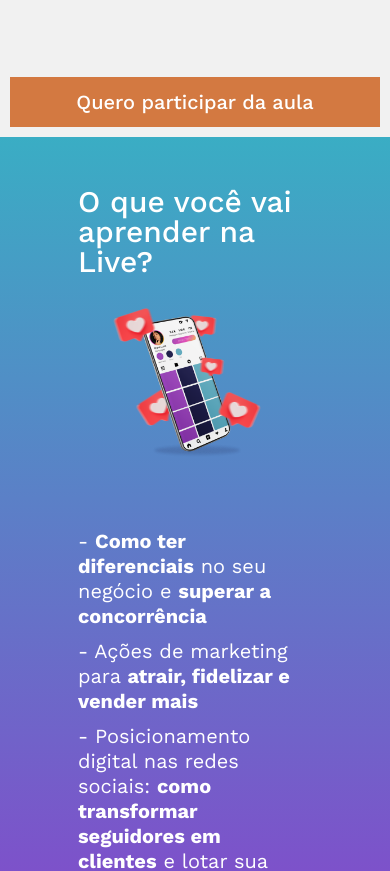
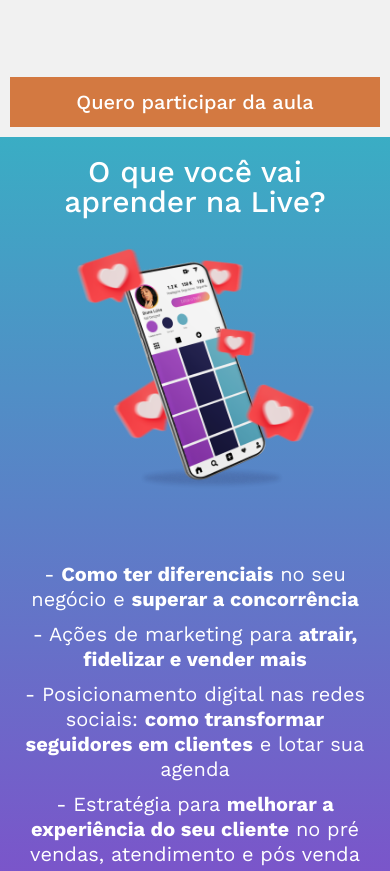
Before and after one commit to viniciuscoassis/LandingPage_Prit, a React (Create React App) app: page / in a window 390 px wide. Shown: the part 1720-2591 px from the top of the page. Built offline with nearby package versions, Linux system fonts and the light colour scheme.

Commit message:
fix: responsive section2

```diff
--- a/src/Components/Section2.js
+++ b/src/Components/Section2.js
@@ -4,7 +4,6 @@ import { styledButton } from "../Styles";
 export default function Section2() {
   return (
     <Wrapper>
-      <Container>
       <h1>O que você vai aprender na Live?</h1>
       <div className="image">
         <img src={celular} alt="celular" />
@@ -25,15 +24,13 @@ export default function Section2() {
         </p>
         <p>
           - Estratégia para{" "}
-            <strong>melhorar a experiência do seu cliente</strong> no pré
-            vendas, atendimento e pós venda
+          <strong>melhorar a experiência do seu cliente</strong> no pré vendas,
+          atendimento e pós venda
         </p>
       </div>
       <Button onClick={() => window.scrollTo(0.0)}>
         Quero participar da aula
       </Button>
-      </Container>
-      <div className="block2"></div>
     </Wrapper>
   );
 }
@@ -44,14 +41,6 @@ const Button = styled(styledButton)`
 `;
 
 const Wrapper = styled.div`
-  display: flex;
-  .block2 {
-    width: 120%;
-    background: linear-gradient(to bottom, #3aadc4, #8744cb);
-  }
-`;
-
-const Container = styled.div`
   background: linear-gradient(to bottom, #3aadc4, #8744cb);
   height: 100vh;
   padding: 50px 0;
@@ -59,6 +48,7 @@ const Container = styled.div`
   display: flex;
   flex-direction: column;
   padding-left: 20%;
+  padding-right: 50%;
 
   h1 {
     font-weight: 500;
@@ -84,4 +74,10 @@ const Container = styled.div`
       margin-bottom: 10px;
     }
   }
+  @media (max-width: 600px) {
+    padding: 20px;
+    text-align: center;
+    margin: 0 auto;
+    height: 120%;
+  }
 `;
```
Lines whose indentation alone changed are shown as unchanged.
